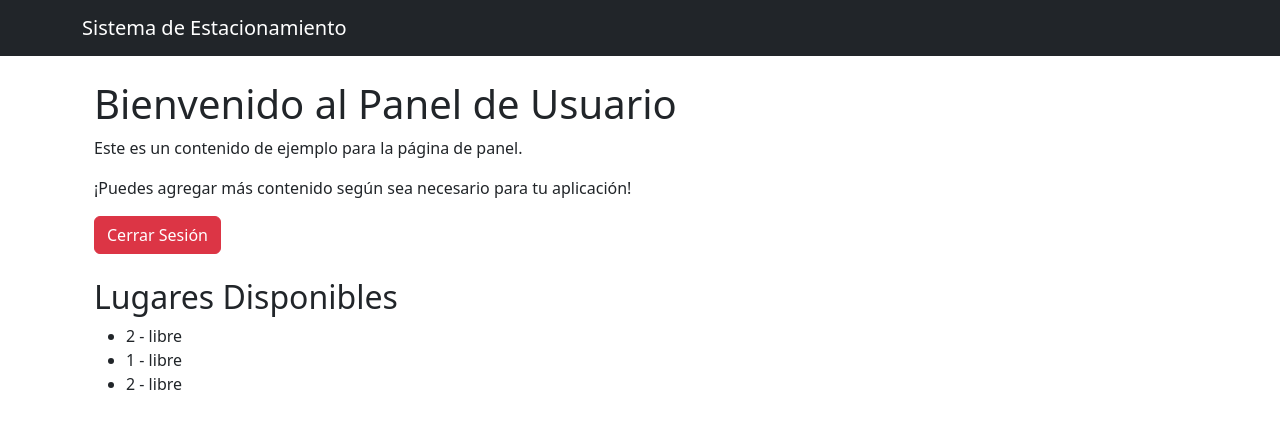
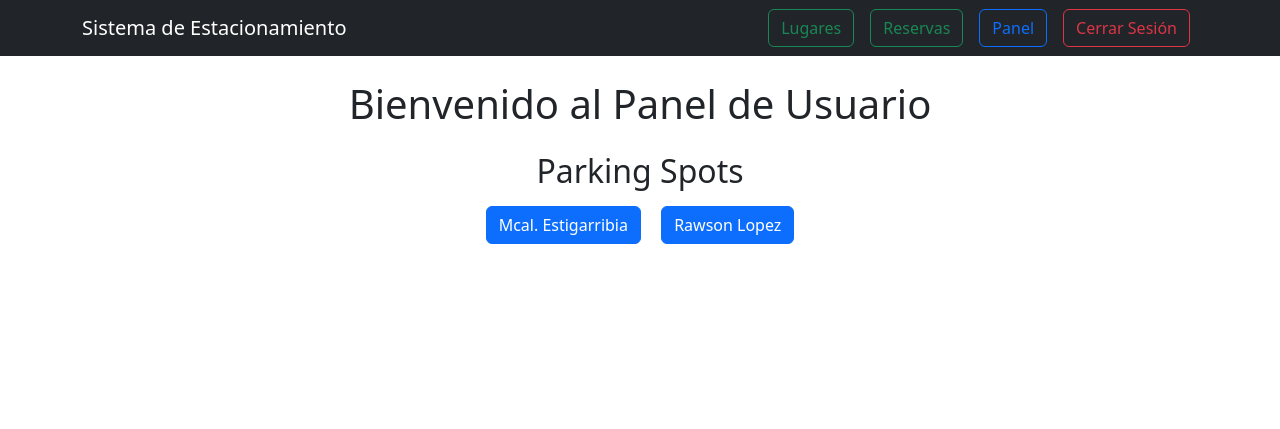
Before and after one commit to sebasgfb/parking_web, a Django app: page /panel/ in a window 1280 px wide. Shown: the top 429 px of the page. Run offline with Django 5.2, Linux system fonts and the light colour scheme; a user stored in the database is signed in; data comes from the database, SQL or seed files in the repository; both versions use the stored data as it was after the commit.

Commit message:
little upie

```diff
--- a/webapp/inicio.py
+++ b/webapp/inicio.py
@@ -39,11 +39,21 @@ def registrar_usuario(request):
 
 @login_required
 
+@login_required
 def panel(request):
     usuario = request.user
     reservas = Reserva.objects.filter(cliente=usuario)
-    lugares_disponibles = Lugar.objects.filter(estado='libre')  # Obtener lugares disponibles
-    return render(request, 'panel.html', {'reservas': reservas, 'lugares_disponibles': lugares_disponibles})
+    ubicaciones = Lugar.objects.values('ubicacion').distinct()  # Obtener todas las ubicaciones
+    ubicaciones_con_lugares = []
+
+    for ubicacion in ubicaciones:
+        lugares = Lugar.objects.filter(ubicacion=ubicacion['ubicacion'])
+        ubicaciones_con_lugares.append({
+            'ubicacion': ubicacion['ubicacion'],
+            'lugares': lugares
+        })
+
+    return render(request, 'panel.html', {'reservas': reservas, 'ubicaciones': ubicaciones_con_lugares})
 
 def cerrar_sesion(request):
     logout(request)
--- a/webapp/models.py
+++ b/webapp/models.py
@@ -17,5 +17,5 @@ class Lugar(models.Model):
 class Reserva(models.Model):
     lugar = models.ForeignKey(Lugar, on_delete=models.CASCADE)
     cliente = models.ForeignKey(settings.AUTH_USER_MODEL, on_delete=models.CASCADE)
-    fecha_reserva = models.DateTimeField(auto_now_add=True)
+    fecha_reserva = models.DateTimeField(null=True, blank=True)
     fecha_liberacion = models.DateTimeField(null=True, blank=True)
--- a/webapp/templates/base.html
+++ b/webapp/templates/base.html
@@ -1,22 +1,63 @@
 <!DOCTYPE html>
 <html lang="es">
   <head>
-    <meta charset="UTF-8">
-    <meta name="viewport" content="width=device-width, initial-scale=1.0">
+    <meta charset="UTF-8" />
+    <meta name="viewport" content="width=device-width, initial-scale=1.0" />
     <title>{% block title %}Página de Inicio{% endblock %}</title>
     <!-- Agrega enlaces a los estilos de Bootstrap 5 -->
-    <link rel="stylesheet" href="https://cdn.jsdelivr.net/npm/bootstrap@5.3.0/dist/css/bootstrap.min.css">
+    <link
+      rel="stylesheet"
+      href="https://cdn.jsdelivr.net/npm/bootstrap@5.3.0/dist/css/bootstrap.min.css"
+    />
   </head>
   <body>
     <nav class="navbar navbar-expand-lg navbar-dark bg-dark">
       <div class="container">
-            <a class="navbar-brand" href="{% url 'inicio' %}">Sistema de Estacionamiento</a>
-            <button class="navbar-toggler" type="button" data-bs-toggle="collapse" data-bs-target="#navbarNav" aria-controls="navbarNav" aria-expanded="false" aria-label="Toggle navigation">
+        <a class="navbar-brand" href="{% url 'inicio' %}">
+          Sistema de Estacionamiento
+        </a>
+        <button
+          class="navbar-toggler"
+          type="button"
+          data-bs-toggle="collapse"
+          data-bs-target="#navbarNav"
+          aria-controls="navbarNav"
+          aria-expanded="false"
+          aria-label="Toggle navigation"
+        >
           <span class="navbar-toggler-icon"></span>
         </button>
-            <div class="collapse navbar-collapse" id="navbarNav">
-                <ul class="navbar-nav ml-auto">
-                    <!-- Aquí puedes agregar elementos de menú si lo deseas -->
+        <div
+          class="collapse navbar-collapse justify-content-end"
+          id="navbarNav"
+        >
+          <ul class="navbar-nav">
+            {% if user.is_authenticated and user.is_staff %}
+            <a href="{% url 'panel' %}" class="btn btn-outline-success mx-2"
+              >Lugares</a
+            >
+            <a href="{% url 'panel' %}" class="btn btn-outline-success mx-2"
+              >Reservas</a
+            >
+            {% endif %} {% if user.is_authenticated %}
+            <li class="nav-item">
+              <a href="{% url 'panel' %}" class="btn btn-outline-primary mx-2"
+                >Panel</a
+              >
+            </li>
+            <li class="nav-item">
+              <form
+                action="{% url 'cerrar_sesion' %}"
+                method="post"
+                class="d-inline"
+              >
+                {% csrf_token %}
+                <button type="submit" class="btn btn-outline-danger mx-2">
+                  Cerrar Sesión
+                </button>
+              </form>
+            </li>
+            {% endif %}
           </ul>
         </div>
       </div>
@@ -27,3 +68,8 @@
       <!-- Contenido de tu página aquí -->
       {% endblock %}
     </div>
+
+    <!-- Agrega el script de Bootstrap 5 -->
+    <script src="https://cdn.jsdelivr.net/npm/bootstrap@5.3.0/dist/js/bootstrap.bundle.min.js"></script>
+  </body>
+</html>
--- a/webapp/templates/panel.html
+++ b/webapp/templates/panel.html
@@ -4,18 +4,58 @@
 
 {% block content %}
 <div class="container">
-    <h1>Bienvenido al Panel de Usuario</h1>
-    <p>Este es un contenido de ejemplo para la página de panel.</p>
-    <p>¡Puedes agregar más contenido según sea necesario para tu aplicación!</p>
-    <a href="{% url 'cerrar_sesion' %}" class="btn btn-danger">Cerrar Sesión</a>
+    <div class="row justify-content-center align-items-center" >
+        <div class="col-md-8 text-center">
+            <h1>Bienvenido al Panel de Usuario</h1>
+            <!-- Mostrar ubicaciones como botones Bootstrap -->
+            <div class="mt-4">
+                <h2>Parking Spots</h2>
+                {% for ubicacion in ubicaciones %}
+                    <button type="button" class="btn btn-primary ubicacion-btn m-2" data-ubicacion="{{ ubicacion.ubicacion }}">{{ ubicacion.ubicacion }}</button>
+                {% endfor %}
+            </div>
 
-    <div class="mt-4">
-        <h2>Lugares Disponibles</h2>
-        <ul>
-            {% for lugar in lugares_disponibles %}
-                <li>{{ lugar.numero }} - {{ lugar.estado }}</li>
-            {% endfor %}
-        </ul>
+            <!-- Mostrar lugares libres y ocupados -->
+            <div id="lugares-container" class="mt-4" style="display: none;">
+                <h2>Lugares</h2>
+                {% for ubicacion in ubicaciones %}
+                    <div id="ubicacion-{{ ubicacion.ubicacion }}" class="ubicacion-lugares" style="display: none;">
+                        <h3>Parking Spot - {{ ubicacion.ubicacion }}</h3>
+                        <div class="btn-group" role="group" aria-label="Lugares">
+                            {% for lugar in ubicacion.lugares %}
+                                <button type="button" class="btn btn-dark {{ lugar.estado }}">{{ lugar.numero }} - {{ lugar.estado }}</button>
+                            {% endfor %}
+                        </div>
+                    </div>
+                {% endfor %}
+            </div>
+
+        </div>
     </div>
 </div>
+
+
+<script>
+    // Manejo del clic en los botones de ubicación
+    document.addEventListener('DOMContentLoaded', function () {
+        var ubicacionBtns = document.querySelectorAll('.ubicacion-btn');
+        ubicacionBtns.forEach(function (btn) {
+            btn.addEventListener('click', function (event) {
+                var ubicacionNombre = this.getAttribute('data-ubicacion');
+                mostrarLugares(ubicacionNombre);
+            });
+        });
+    });
+
+    function mostrarLugares(ubicacionNombre) {
+        var ubicacionesContainer = document.getElementById('lugares-container');
+        var ubicacionesLugares = document.querySelectorAll('.ubicacion-lugares');
+        ubicacionesLugares.forEach(function (ubicacion) {
+            ubicacion.style.display = 'none';
+        });
+        var ubicacionActual = document.getElementById('ubicacion-' + ubicacionNombre);
+        ubicacionActual.style.display = 'block';
+        ubicacionesContainer.style.display = 'block';
+    }
+</script>
 {% endblock %}
```
Also changed, not shown: webapp/templates/iniciar_sesion.html (+21 -2 lines), db.sqlite3. Lines whose indentation alone changed are shown as unchanged.
